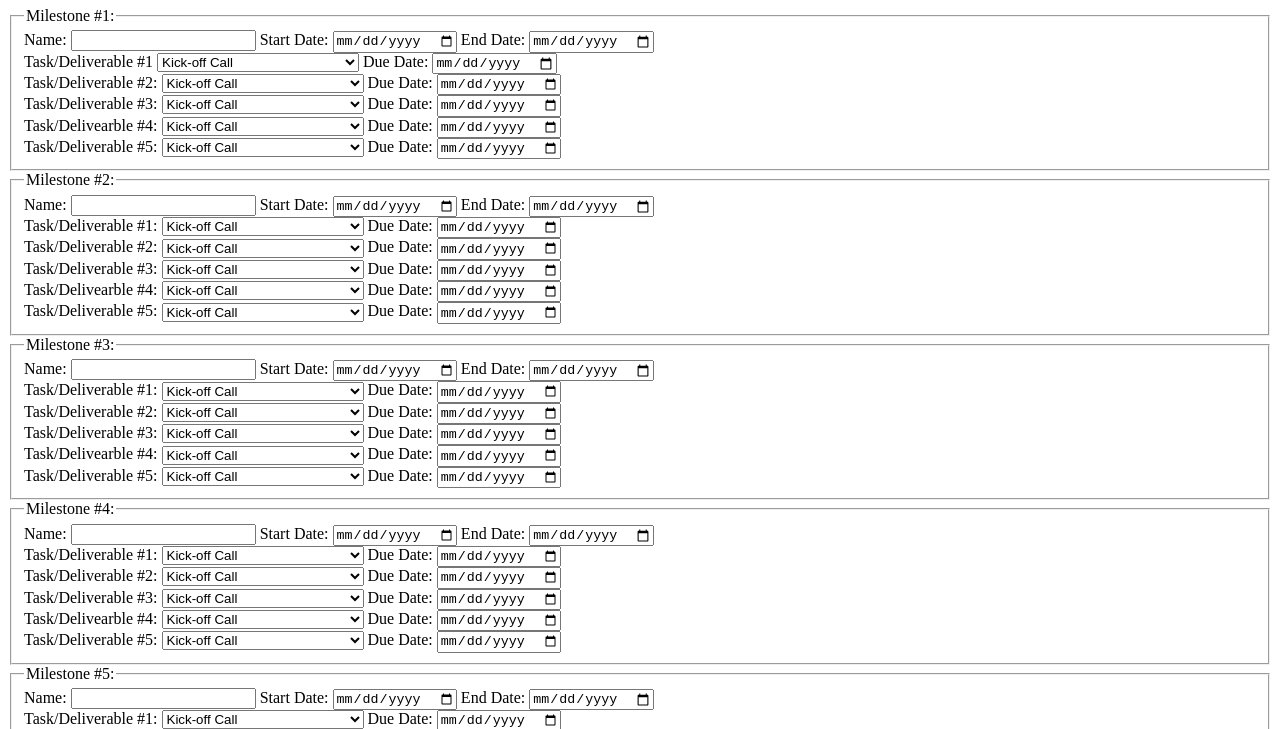
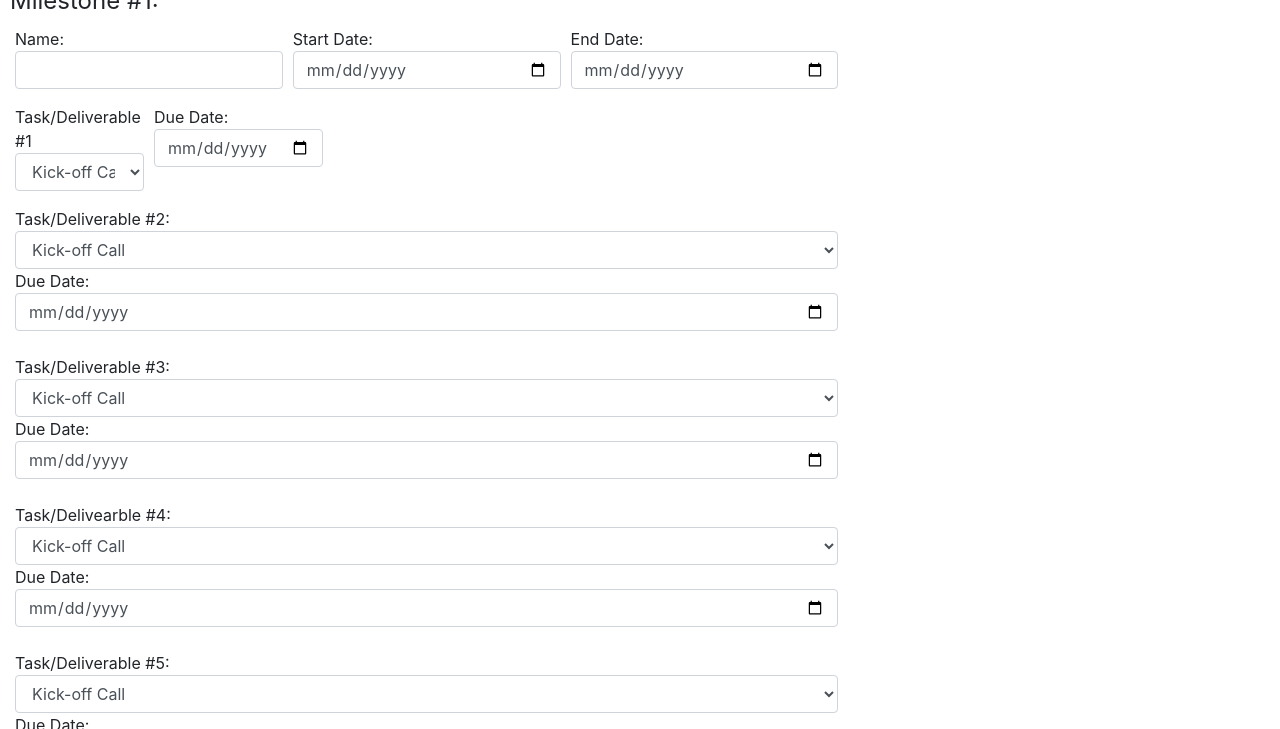
Before and after one commit to Kimchi984/BV-Project-Plan, a plain HTML site: page index.html in a window 1280 px wide. Shown: the part 73-802 px from the top of the page. Drawn offline with nearby package versions, Linux system fonts and the light colour scheme.

Commit message:
Adding bootstrap, start on form layout

```diff
--- a/index.html
+++ b/index.html
@@ -2,16 +2,28 @@
 <html>
 <head>
   <title>Project Plan</title>
+  <link rel="stylesheet" href="https://stackpath.bootstrapcdn.com/bootstrap/4.1.1/css/bootstrap.min.css" integrity="sha384-WskhaSGFgHYWDcbwN70/dfYBj47jz9qbsMId/iRN3ewGhXQFZCSftd1LZCfmhktB" crossorigin="anonymous">
+  <link rel="stylesheet" href="./style.css">
 </head>
-<body>
+<body class="col-md-8">
   <h1>Create Your Project Schedule</h1>
   <form>
     <fieldset>
+      <div class="form-row">
        <legend>Milestone #1:</legend>
-       Name: <input type="text" name="name[]">
-       Start Date: <input type="date" name="startdate[]">
-       End Date: <input type="date" name="enddate[]"><br>
-       Task/Deliverable #1 <select name="tasks[]">
+       <div class="form-group col-sm-4">
+       Name: <input type="text" class="form-control" name="name[]" />
+     </div>
+      <div class="form-group col-sm-4">
+       Start Date: <input type="date" class="form-control" name="startdate[]" />
+     </div>
+      <div class="form-group col-sm-4">
+       End Date: <input type="date" class="form-control" name="enddate[]" />
+     </div>
+   </div>
+   <div class="form-row">
+      <div class="form-group col-md-2">
+       Task/Deliverable #1 <select class="form-control" name="tasks[]">
          <optgroup label="Kick-off">
          <option value="kick-off">Kick-off Call</option>
          <option value="business">Configuration Primer</option>
@@ -46,8 +58,12 @@
            <option value="cshandover">Handover to Client Success</option>
    </optgroup>
        </select>
-       Due Date: <input type ="date" name="duedate[]"><br>
-       Task/Deliverable #2: <select name="tasks[]">
+     </div>
+     <div class="form-group col-md-1.5">
+       Due Date: <input type ="date" class="form-control" name="duedate[]"><br>
+     </div>
+   </div>
+       Task/Deliverable #2: <select class="form-control" name="tasks[]">
          <optgroup label="Kick-off">
          <option value="kick-off">Kick-off Call</option>
          <option value="business">Configuration Primer</option>
@@ -82,8 +98,8 @@
            <option value="cshandover">Handover to Client Success</option>
    </optgroup>
        </select>
-       Due Date: <input type="date" name="duedate[]"><br>
-       Task/Deliverable #3: <select name="tasks[]">
+       Due Date: <input type="date" class="form-control" name="duedate[]"><br>
+       Task/Deliverable #3: <select class="form-control" name="tasks[]">
          <optgroup label="Kick-off">
          <option value="kick-off">Kick-off Call</option>
          <option value="business">Configuration Primer</option>
@@ -118,8 +134,8 @@
            <option value="cshandover">Handover to Client Success</option>
    </optgroup>
        </select>
-       Due Date: <input type="date" name="duedate[]"><br>
-       Task/Delivearble #4: <select name="tasks[]">
+       Due Date: <input type="date" class="form-control" name="duedate[]"><br>
+       Task/Delivearble #4: <select class="form-control" name="tasks[]">
          <optgroup label="Kick-off">
          <option value="kick-off">Kick-off Call</option>
          <option value="business">Configuration Primer</option>
@@ -154,8 +170,8 @@
            <option value="cshandover">Handover to Client Success</option>
    </optgroup>
        </select>
-       Due Date: <input type="date" name="duedate[]"><br>
-       Task/Deliverable #5: <select name="tasks[]">
+       Due Date: <input type="date" class="form-control" name="duedate[]"><br>
+       Task/Deliverable #5: <select class="form-control" name="tasks[]">
          <optgroup label="Kick-off">
          <option value="kick-off">Kick-off Call</option>
          <option value="business">Configuration Primer</option>
@@ -190,14 +206,14 @@
            <option value="cshandover">Handover to Client Success</option>
    </optgroup>
        </select>
-       Due Date: <input type="date" name="duedate[]">
+       Due Date: <input type="date" class="form-control" name="duedate[]">
      </fieldset>
      <fieldset>
         <legend>Milestone #2:</legend>
-        Name: <input type="text" name="name[]">
-        Start Date: <input type="date" name="startdate[]">
-        End Date: <input type="date" name="enddate[]"><br>
-        Task/Deliverable #1: <select name="tasks[]">
+        Name: <input type="text" class="form-control" name="name[]">
+        Start Date: <input type="date" class="form-control" name="startdate[]">
+        End Date: <input type="date" class="form-control" name="enddate[]"><br>
+        Task/Deliverable #1: <select class="form-control" name="tasks[]">
           <optgroup label="Kick-off">
           <option value="kick-off">Kick-off Call</option>
           <option value="business">Configuration Primer</option>
@@ -232,8 +248,8 @@
             <option value="cshandover">Handover to Client Success</option>
     </optgroup>
         </select>
-        Due Date: <input type ="date" name="duedate[]"><br>
-        Task/Deliverable #2: <select name="tasks[]">
+        Due Date: <input type ="date" class="form-control" name="duedate[]"><br>
+        Task/Deliverable #2: <select class="form-control" name="tasks[]">
           <optgroup label="Kick-off">
           <option value="kick-off">Kick-off Call</option>
           <option value="business">Configuration Primer</option>
@@ -268,8 +284,8 @@
             <option value="cshandover">Handover to Client Success</option>
     </optgroup>
         </select>
-        Due Date: <input type="date" name="duedate[]"><br>
-        Task/Deliverable #3: <select name="tasks[]">
+        Due Date: <input type="date" class="form-control" name="duedate[]"><br>
+        Task/Deliverable #3: <select class="form-control" name="tasks[]">
           <optgroup label="Kick-off">
           <option value="kick-off">Kick-off Call</option>
           <option value="business">Configuration Primer</option>
@@ -304,8 +320,8 @@
             <option value="cshandover">Handover to Client Success</option>
     </optgroup>
         </select>
-        Due Date: <input type="date" name="duedate[]"><br>
-        Task/Delivearble #4: <select name="tasks[]">
+        Due Date: <input type="date" class="form-control" name="duedate[]"><br>
+        Task/Delivearble #4: <select class="form-control" name="tasks[]">
           <optgroup label="Kick-off">
           <option value="kick-off">Kick-off Call</option>
           <option value="business">Configuration Primer</option>
@@ -340,8 +356,8 @@
             <option value="cshandover">Handover to Client Success</option>
     </optgroup>
         </select>
-        Due Date: <input type="date" name="duedate[]"><br>
-        Task/Deliverable #5: <select name="tasks[]">
+        Due Date: <input type="date" class="form-control" name="duedate[]"><br>
+        Task/Deliverable #5: <select class="form-control" name="tasks[]">
           <optgroup label="Kick-off">
           <option value="kick-off">Kick-off Call</option>
           <option value="business">Configuration Primer</option>
@@ -376,14 +392,14 @@
             <option value="cshandover">Handover to Client Success</option>
     </optgroup>
         </select>
-        Due Date: <input type="date" name="duedate[]">
+        Due Date: <input type="date" class="form-control" name="duedate[]">
       </fieldset>
       <fieldset>
          <legend>Milestone #3:</legend>
-         Name: <input type="text" name="name[]">
-         Start Date: <input type="date" name="startdate[]">
-         End Date: <input type="date" name="enddate[]"><br>
-         Task/Deliverable #1: <select name="tasks[]">
+         Name: <input type="text" class="form-control" name="name[]">
+         Start Date: <input type="date" class="form-control" name="startdate[]">
+         End Date: <input type="date" class="form-control" name="enddate[]"><br>
+         Task/Deliverable #1: <select class="form-control" name="tasks[]">
            <optgroup label="Kick-off">
            <option value="kick-off">Kick-off Call</option>
            <option value="business">Configuration Primer</option>
@@ -418,8 +434,8 @@
              <option value="cshandover">Handover to Client Success</option>
      </optgroup>
          </select>
-         Due Date: <input type ="date" name="duedate[]"><br>
-         Task/Deliverable #2: <select name="tasks[]">
+         Due Date: <input type ="date" class="form-control" name="duedate[]"><br>
+         Task/Deliverable #2: <select class="form-control" name="tasks[]">
            <optgroup label="Kick-off">
            <option value="kick-off">Kick-off Call</option>
            <option value="business">Configuration Primer</option>
@@ -454,8 +470,8 @@
              <option value="cshandover">Handover to Client Success</option>
      </optgroup>
          </select>
-         Due Date: <input type="date" name="duedate[]"><br>
-         Task/Deliverable #3: <select name="tasks[]">
+         Due Date: <input type="date" class="form-control" name="duedate[]"><br>
+         Task/Deliverable #3: <select class="form-control" name="tasks[]">
            <optgroup label="Kick-off">
            <option value="kick-off">Kick-off Call</option>
            <option value="business">Configuration Primer</option>
@@ -490,8 +506,8 @@
              <option value="cshandover">Handover to Client Success</option>
      </optgroup>
          </select>
-         Due Date: <input type="date" name="duedate[]"><br>
-         Task/Delivearble #4: <select name="tasks[]">
+         Due Date: <input type="date" class="form-control" name="duedate[]"><br>
+         Task/Delivearble #4: <select class="form-control" name="tasks[]">
            <optgroup label="Kick-off">
            <option value="kick-off">Kick-off Call</option>
            <option value="business">Configuration Primer</option>
@@ -526,8 +542,8 @@
              <option value="cshandover">Handover to Client Success</option>
      </optgroup>
          </select>
-         Due Date: <input type="date" name="duedate[]"><br>
-         Task/Deliverable #5: <select name="tasks[]">
+         Due Date: <input type="date" class="form-control" name="duedate[]"><br>
+         Task/Deliverable #5: <select class="form-control" name="tasks[]">
            <optgroup label="Kick-off">
            <option value="kick-off">Kick-off Call</option>
            <option value="business">Configuration Primer</option>
@@ -562,14 +578,14 @@
              <option value="cshandover">Handover to Client Success</option>
      </optgroup>
          </select>
-         Due Date: <input type="date" name="duedate[]">
+         Due Date: <input type="date" class="form-control" name="duedate[]">
        </fieldset>
        <fieldset>
           <legend>Milestone #4:</legend>
-          Name: <input type="text" name="name[]">
-          Start Date: <input type="date" name="startdate[]">
-          End Date: <input type="date" name="enddate[]"><br>
-          Task/Deliverable #1: <select name="tasks[]">
+          Name: <input type="text" class="form-control" name="name[]">
+          Start Date: <input type="date" class="form-control" name="startdate[]">
+          End Date: <input type="date" class="form-control" name="enddate[]"><br>
+          Task/Deliverable #1: <select class="form-control" name="tasks[]">
             <optgroup label="Kick-off">
             <option value="kick-off">Kick-off Call</option>
             <option value="business">Configuration Primer</option>
@@ -604,8 +620,8 @@
               <option value="cshandover">Handover to Client Success</option>
       </optgroup>
           </select>
-          Due Date: <input type ="date" name="duedate[]"><br>
-          Task/Deliverable #2: <select name="tasks[]">
+          Due Date: <input type ="date" class="form-control" name="duedate[]"><br>
+          Task/Deliverable #2: <select class="form-control" name="tasks[]">
             <optgroup label="Kick-off">
             <option value="kick-off">Kick-off Call</option>
             <option value="business">Configuration Primer</option>
@@ -640,8 +656,8 @@
               <option value="cshandover">Handover to Client Success</option>
       </optgroup>
           </select>
-          Due Date: <input type="date" name="duedate[]"><br>
-          Task/Deliverable #3: <select name="tasks[]">
+          Due Date: <input type="date" class="form-control" name="duedate[]"><br>
+          Task/Deliverable #3: <select class="form-control" name="tasks[]">
             <optgroup label="Kick-off">
             <option value="kick-off">Kick-off Call</option>
             <option value="business">Configuration Primer</option>
@@ -676,8 +692,8 @@
               <option value="cshandover">Handover to Client Success</option>
       </optgroup>
           </select>
-          Due Date: <input type="date" name="duedate[]"><br>
-          Task/Delivearble #4: <select name="tasks[]">
+          Due Date: <input type="date" class="form-control" name="duedate[]"><br>
+          Task/Delivearble #4: <select class="form-control" name="tasks[]">
             <optgroup label="Kick-off">
             <option value="kick-off">Kick-off Call</option>
             <option value="business">Configuration Primer</option>
@@ -712,8 +728,8 @@
               <option value="cshandover">Handover to Client Success</option>
       </optgroup>
           </select>
-          Due Date: <input type="date" name="duedate[]"><br>
-          Task/Deliverable #5: <select name="tasks[]">
+          Due Date: <input type="date" class="form-control" name="duedate[]"><br>
+          Task/Deliverable #5: <select class="form-control" name="tasks[]">
             <optgroup label="Kick-off">
             <option value="kick-off">Kick-off Call</option>
             <option value="business">Configuration Primer</option>
@@ -748,14 +764,14 @@
               <option value="cshandover">Handover to Client Success</option>
       </optgroup>
           </select>
-          Due Date: <input type="date" name="duedate[]">
+          Due Date: <input type="date" class="form-control" name="duedate[]">
         </fieldset>
         <fieldset>
            <legend>Milestone #5:</legend>
-           Name: <input type="text" name="name[]">
-           Start Date: <input type="date" name="startdate[]">
-           End Date: <input type="date" name="enddate[]"><br>
-           Task/Deliverable #1: <select name="tasks[]">
+           Name: <input type="text" class="form-control" name="name[]">
+           Start Date: <input type="date" class="form-control" name="startdate[]">
+           End Date: <input type="date" class="form-control" name="enddate[]"><br>
+           Task/Deliverable #1: <select class="form-control" name="tasks[]">
              <optgroup label="Kick-off">
              <option value="kick-off">Kick-off Call</option>
              <option value="business">Configuration Primer</option>
@@ -790,8 +806,8 @@
                <option value="cshandover">Handover to Client Success</option>
        </optgroup>
            </select>
-           Due Date: <input type ="date" name="duedate[]"><br>
-           Task/Deliverable #2: <select name="tasks[]">
+           Due Date: <input type ="date" class="form-control" name="duedate[]"><br>
+           Task/Deliverable #2: <select class="form-control" name="tasks[]">
              <optgroup label="Kick-off">
              <option value="kick-off">Kick-off Call</option>
              <option value="business">Configuration Primer</option>
@@ -826,8 +842,8 @@
                <option value="cshandover">Handover to Client Success</option>
        </optgroup>
            </select>
-           Due Date: <input type="date" name="duedate[]"><br>
-           Task/Deliverable #3: <select name="tasks[]">
+           Due Date: <input type="date" class="form-control" name="duedate[]"><br>
+           Task/Deliverable #3: <select class="form-control" name="tasks[]">
              <optgroup label="Kick-off">
              <option value="kick-off">Kick-off Call</option>
              <option value="business">Configuration Primer</option>
@@ -862,8 +878,8 @@
                <option value="cshandover">Handover to Client Success</option>
        </optgroup>
            </select>
-           Due Date: <input type="date" name="duedate[]"><br>
-           Task/Delivearble #4: <select name="tasks[]">
+           Due Date: <input type="date" class="form-control" name="duedate[]"><br>
+           Task/Delivearble #4: <select class="form-control" name="tasks[]">
              <optgroup label="Kick-off">
              <option value="kick-off">Kick-off Call</option>
              <option value="business">Configuration Primer</option>
@@ -898,8 +914,8 @@
                <option value="cshandover">Handover to Client Success</option>
        </optgroup>
            </select>
-           Due Date: <input type="date" name="duedate[]"><br>
-           Task/Deliverable #5: <select name="tasks[]">
+           Due Date: <input type="date" class="form-control" name="duedate[]"><br>
+           Task/Deliverable #5: <select class="form-control" name="tasks[]">
              <optgroup label="Kick-off">
              <option value="kick-off">Kick-off Call</option>
              <option value="business">Configuration Primer</option>
@@ -934,9 +950,9 @@
                <option value="cshandover">Handover to Client Success</option>
        </optgroup>
            </select>
-           Due Date: <input type="date" name="duedate[]">
+           Due Date: <input type="date" class="form-control" name="duedate[]">
          </fieldset>
         <input type="submit" value="Submit">
-  </form>
+        </form>
 </body>
 </html>
```
